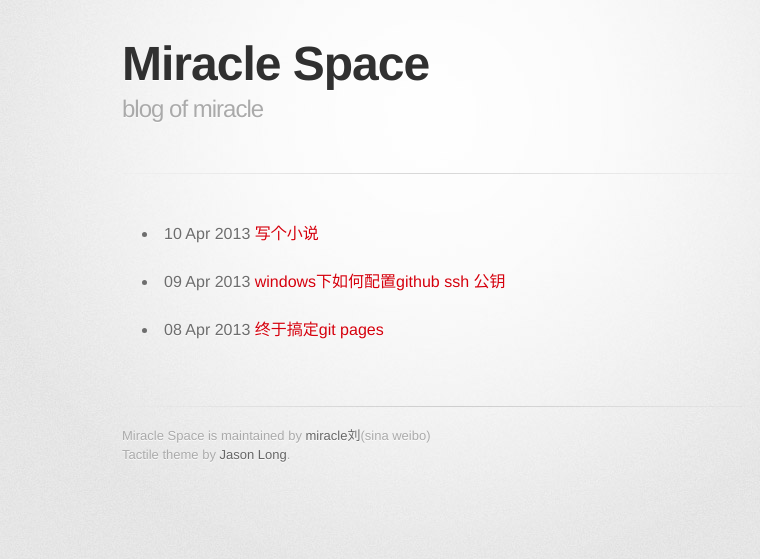
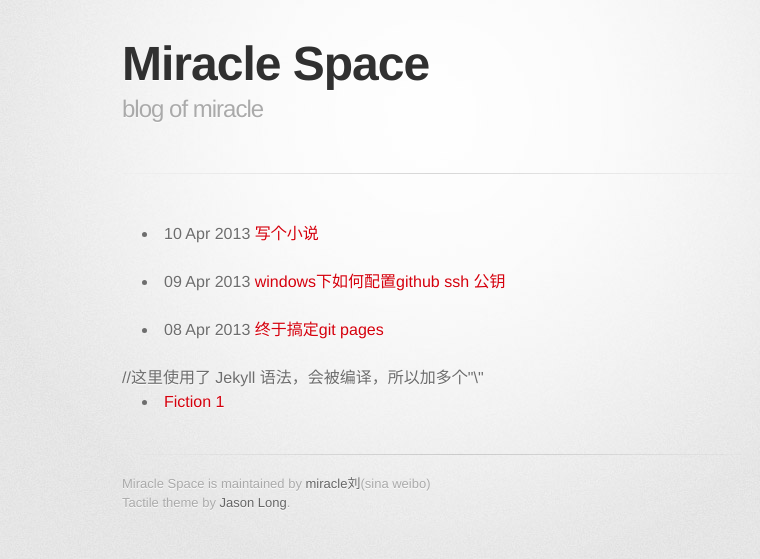
Before and after one commit to miraclestar/myblog, a Jekyll site: the page built from index.html, in a window 1280 px wide. Shown: the top 559 px of the page, without its empty margins (208-968 px from the left). Built offline with Jekyll 4.4.1, drawn with Linux system fonts in a browser that asks for light colours; some web fonts are replaced.

Commit message:
add category

```diff
--- a/index.html
+++ b/index.html
@@ -8,4 +8,13 @@ title: Miracle Space
 　　{% for post in site.posts %}
 　　　　<li>{{ post.date | date_to_string }} <a href="{{ site.baseurl }}{{ post.url }}">{{ post.title }}</a></li>
 　　{% endfor %}
+
+　　<ul>
+        //这里使用了 Jekyll 语法，会被编译，所以加多个"\"
+        {% for category in site.categories %}
+        <li><a href="/categories/{{ category | first }}/" title="view all
+    posts">{{ category | first }} {{ category | last | size }}</a>
+        </li>
+        {% endfor %}
+    </ul>
 </ul>
```
